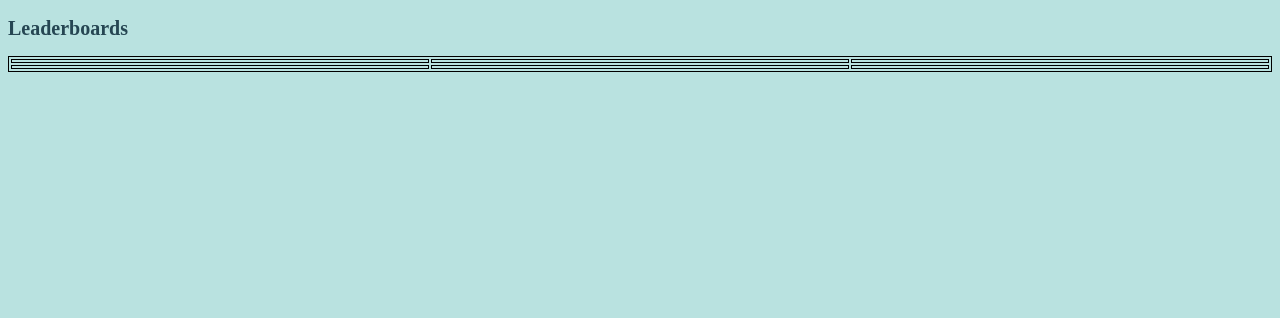
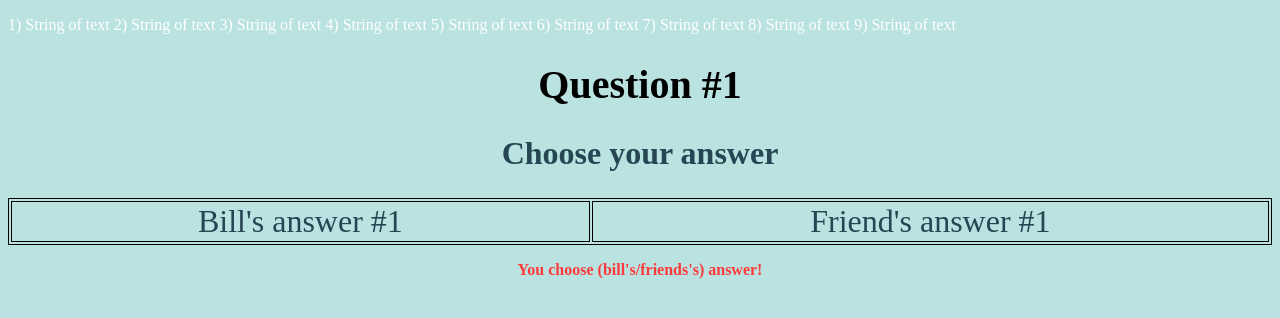
Before and after one commit to hcp-uw/team-bill, a plain HTML site: page public/billstats.html in a window 1280 px wide. Drawn offline with Linux system fonts and the light colour scheme.

Commit message:
Changed design for billstats page

```diff
--- /dev/null
+++ b/public/billstats.css
@@ -0,0 +1,32 @@
+body {
+    background-color: #B9E2E0;
+    font-size: 0;
+}
+
+h1 {
+    font-size: 2.5rem;
+    text-align: center;
+    color: #000000;
+}
+
+h2 {
+    font-size: 2rem;
+    text-align: center;
+    color: #264653;
+}
+
+h3 {
+    font-size: 1rem;
+    text-align: center;
+    color: #ff3a3a;
+}
+
+tr {
+    text-align: center;
+    color: #264653;
+}
+
+span {
+    font-size: 1rem;
+    color: #FFFF;
+}
--- a/public/billstats.html
+++ b/public/billstats.html
@@ -1,7 +1,7 @@
 <!DOCTYPE html>
 <html lang="en">
     <head>
-    <link rel="stylesheet" href="style.css">
+    <link rel="stylesheet" href="billstats.css">
     <meta charset="utf-8">
     <meta name="viewport" content="width=device-width, initial-scale=1">
     <title>Vs. Bill Statistics</title>
@@ -10,22 +10,39 @@
     <style>
         table, th, td {
           border:1px solid black;
+          font-size: 2rem;
         }
+        td:hover {background-color: coral;}
     </style>
 
-    <body>
-        <h2>Leaderboards</h2>
-        <table style="width:100%">
-            <tr>
-                <td>Name 1</td>
-                <td>Name 2</td>
-                <td>Name 3</td>
-            </tr>
-            <tr>
-                <td>This is placement</td>
-                <td>This is another placement</td>
-                <td>This is a third placement</td>
-            </tr>
-        </table>
-    </body>
+<body>
+
+    <h3>
+    <script>
+        for (var i = 1; i < 10; i++) {
+        var str = i + ') String of text '
+        span = document.createElement('span');
+
+        span.innerHTML = str;
+
+        var body = document.getElementsByTagName('body')[0];
+        body.appendChild(span);
+    }
+    </script>
+    </h3>
+
+    <div>
+        <h1>Question #1</h1>
+        <h2>Choose your answer</h2>
+    </div>
+</body>
+<table width="100%">
+    <tr>
+      <td>Bill's answer #1</td>
+      <td>Friend's answer #1</td>
+    </tr>
+  </table>
+  <div>
+    <h3>You choose (bill's/friends's) answer!</h3>
+  </div>
 </html>
```
